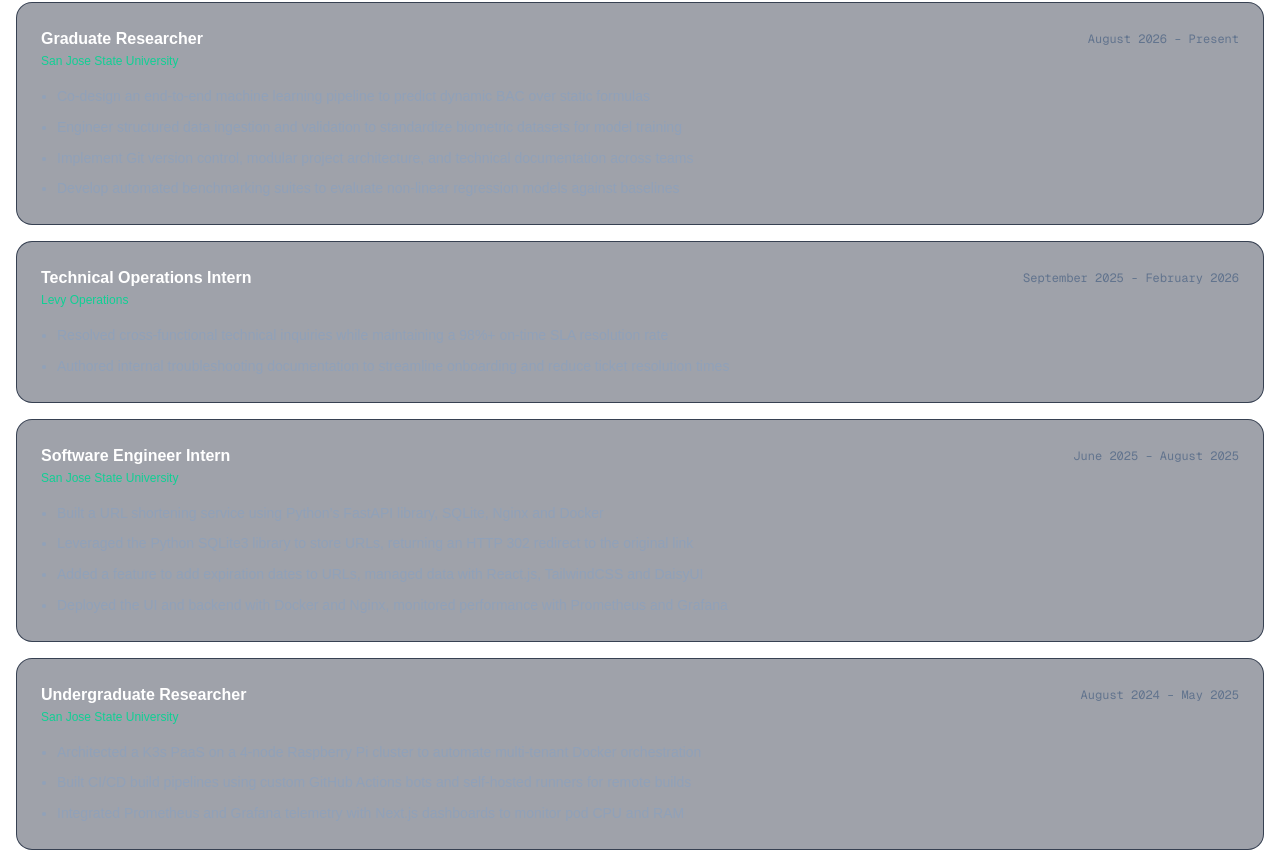
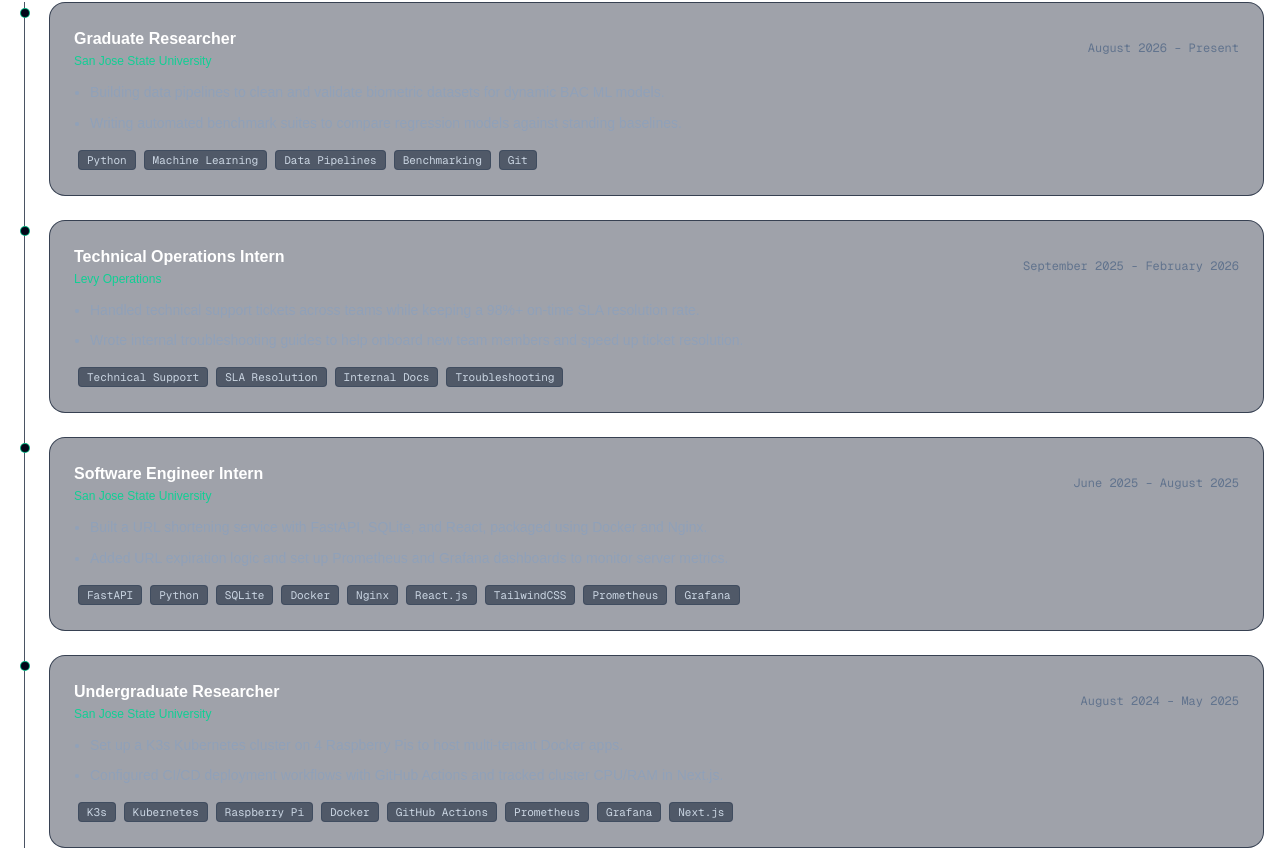
Before and after one commit to aeiouny/portfolio, a Next.js app: page / in a window 1280 px wide. Shown: the part 1027-1880 px from the top of the page. Built offline with nearby package versions, Linux system fonts and the light colour scheme.

Commit message:
style experience section and description clean up (#13)

```diff
--- a/app/components/Experience.tsx
+++ b/app/components/Experience.tsx
@@ -3,6 +3,7 @@
   role: string;
   company: string;
   period: string;
+  skills: string[];
   description: string[];
 }
 
@@ -11,41 +12,40 @@
     role: "Graduate Researcher",
     company: "San Jose State University",
     period: "August 2026 – Present",
+    skills: ["Python", "Machine Learning", "Data Pipelines", "Benchmarking", "Git"],
     description: [
-      "Co-design an end-to-end machine learning pipeline to predict dynamic BAC over static formulas",
-      "Engineer structured data ingestion and validation to standardize biometric datasets for model training",
-      "Implement Git version control, modular project architecture, and technical documentation across teams",
-      "Develop automated benchmarking suites to evaluate non-linear regression models against baselines",
+      "Building data pipelines to clean and validate biometric datasets for dynamic BAC ML models.",
+      "Writing automated benchmark suites to compare regression models against standing baselines.",
     ],
   },
   {
     role: "Technical Operations Intern",
     company: "Levy Operations",
     period: "September 2025 - February 2026",
+    skills: ["Technical Support", "SLA Resolution", "Internal Docs", "Troubleshooting"],
     description: [
-        "Resolved cross-functional technical inquiries while maintaining a 98%+ on-time SLA resolution rate",
-        "Authored internal troubleshooting documentation to streamline onboarding and reduce ticket resolution times"
+        "Handled technical support tickets across teams while keeping a 98%+ on-time SLA resolution rate.",
+        "Wrote internal troubleshooting guides to help onboard new team members and speed up ticket resolution."
     ],
   },
   {
     role: "Software Engineer Intern",
     company: "San Jose State University",
     period: "June 2025 – August 2025",
+    skills: ["FastAPI", "Python", "SQLite", "Docker", "Nginx", "React.js", "TailwindCSS", "Prometheus", "Grafana"],
     description: [
-      "Built a URL shortening service using Python’s FastAPI library, SQLite, Nginx and Docker",
-      "Leveraged the Python SQLite3 library to store URLs, returning an HTTP 302 redirect to the original link",
-      "Added a feature to add expiration dates to URLs, managed data with React.js, TailwindCSS and DaisyUI",
-      "Deployed the UI and backend with Docker and Nginx, monitored performance with Prometheus and Grafana",
+      "Built a URL shortening service with FastAPI, SQLite, and React, packaged using Docker and Nginx.",
+      "Added URL expiration logic and set up Prometheus and Grafana dashboards to monitor server metrics.",
     ],
   },
   {
     role: "Undergraduate Researcher",
     company: "San Jose State University",
     period: "August 2024 – May 2025",
+    skills: ["K3s", "Kubernetes", "Raspberry Pi", "Docker", "GitHub Actions", "Prometheus", "Grafana", "Next.js"],
     description: [
-      "Architected a K3s PaaS on a 4-node Raspberry Pi cluster to automate multi-tenant Docker orchestration",
-      "Built CI/CD build pipelines using custom GitHub Actions bots and self-hosted runners for remote builds",
-      "Integrated Prometheus and Grafana telemetry with Next.js dashboards to monitor pod CPU and RAM",
+      "Set up a K3s Kubernetes cluster on 4 Raspberry Pis to host multi-tenant Docker apps.",
+      "Configured CI/CD deployment workflows with GitHub Actions and tracked cluster CPU/RAM in Next.js.",
     ],
   },
 ];
@@ -57,30 +57,45 @@
         // Experience
       </h2>
 
-      <div className="space-y-4">
+      <div className="relative border-l border-slate-800/80 ml-2 pl-4 sm:pl-6 space-y-6">
         {experiences.map((exp, index) => (
-          <div
-            key={index}
-            className="group rounded-2xl border border-slate-800/80 bg-slate-900/40 p-6 transition-all hover:border-slate-700 hover:bg-slate-900/70"
-          >
+          <div key={index} className="relative group">
+            <div className="absolute -left-[21px] sm:-left-[29px] top-1.5 h-2.5 w-2.5 rounded-full border border-emerald-400/80 bg-slate-950 group-hover:bg-emerald-400 transition-colors"/>
+
+            <div className="rounded-2xl border border-slate-800/80 bg-slate-900/40 p-5 sm:p-6 transition-all hover:border-slate-700 hover:bg-slate-900/70 space-y-3">
               <div className="flex flex-col sm:flex-row sm:items-center justify-between gap-1">
+                <div>
                   <h3 className="text-base font-semibold text-white group-hover:text-emerald-400 transition-colors">
                     {exp.role}
                   </h3>
-              <span className="font-mono text-xs text-slate-500">
+                  <p className="text-xs font-medium text-emerald-400/90 mt-0.5">
+                    {exp.company}
+                  </p>
+                </div>
+                <span className="font-mono text-xs text-slate-500 self-start sm:self-auto">
                   {exp.period}
                 </span>
               </div>
 
-            <p className="text-xs font-medium text-emerald-400/90 mt-0.5">
-              {exp.company}
-            </p>
-
-            <ul className="mt-4 space-y-2 text-xs sm:text-sm text-slate-400 leading-relaxed list-disc list-outside pl-4">
+              <ul className="space-y-2 text-xs sm:text-sm text-slate-400 leading-relaxed list-disc list-outside pl-4">
                 {exp.description.map((item, i) => (
                   <li key={i}>{item}</li>
                 ))}
               </ul>
+
+              <div>
+                {exp.skills.map((skill, sIndex) => (
+                  <span
+                    key={sIndex}
+                    className="text-[11px] font-mono px-2 py-0.5 mx-1 rounded bg-slate-800/60 text-slate-300 border border-slate-700/50"
+                  >
+                    {skill}
+                  </span>
+                ))}
+              </div>
+            </div>
+
+
           </div>
         ))}
       </div>
```
Lines whose indentation alone changed are shown as unchanged.
